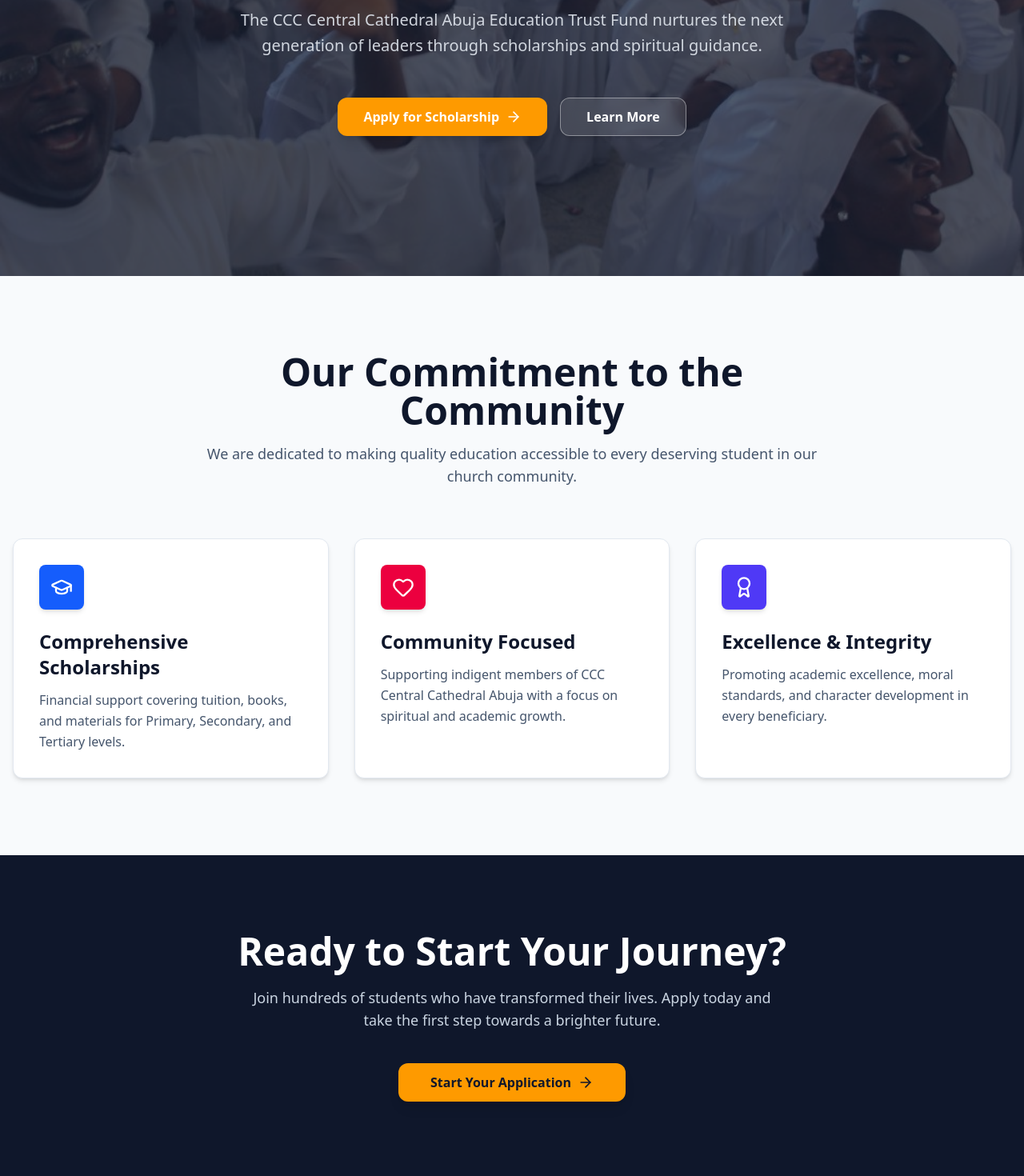
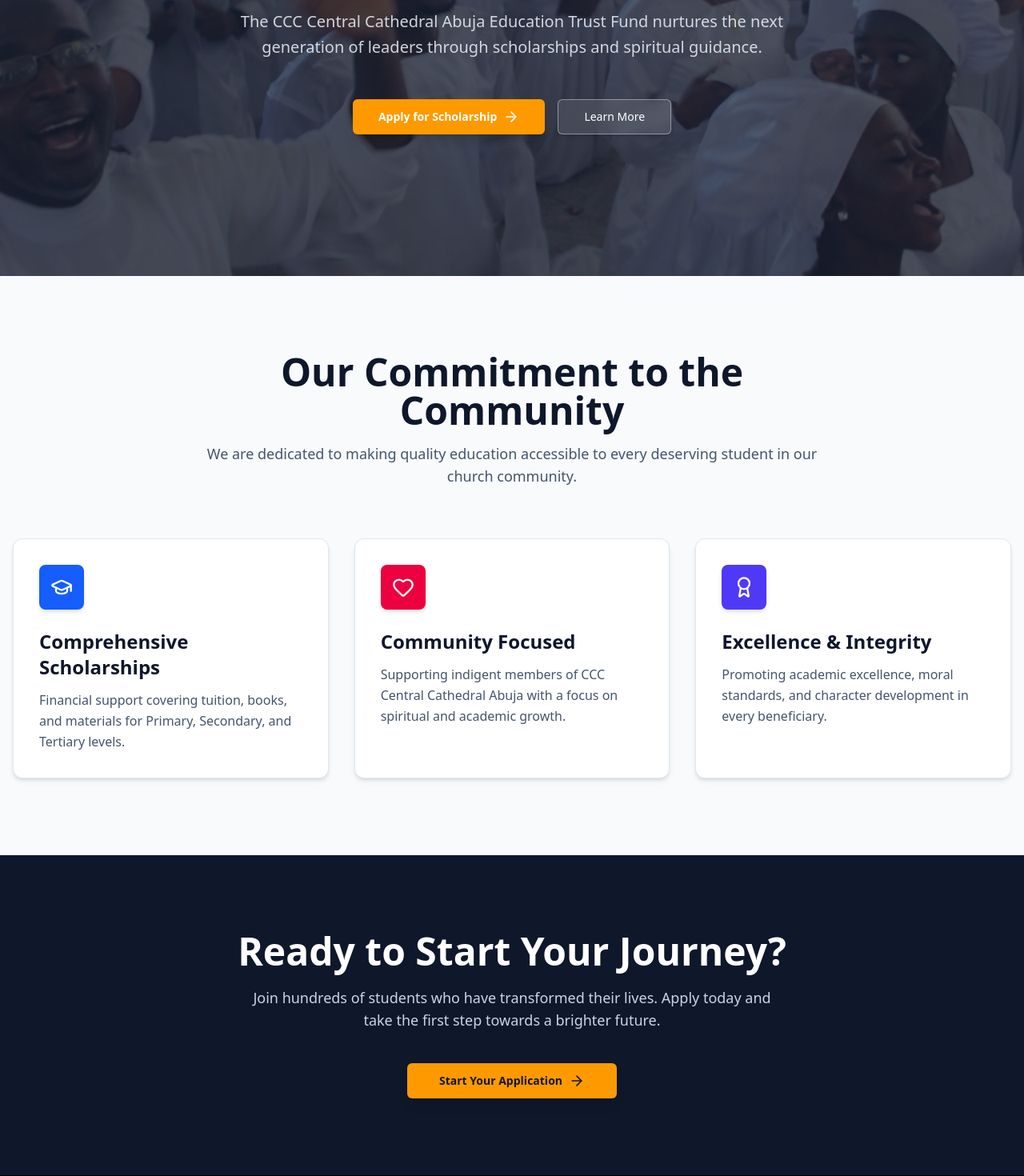
Before and after one commit to AKIN4U/Antigrav-ETF, a Next.js app: page / in a window 1280 px wide. Shown: the part 420-1890 px from the top of the page at 80% size. Built offline with nearby package versions, Linux system fonts and the light colour scheme; no server answers.

Commit message:
refactor(landing): integrate reusable Button component
Replaced hardcoded, styled <Link> elements on the homepage with the new, standardized <Button asChild> component. This centralizes button styles and improves maintainability.

```diff
--- a/src/app/page.tsx
+++ b/src/app/page.tsx
@@ -1,12 +1,13 @@
 import Image from "next/image";
 import Link from "next/link";
 import { ArrowRight, BookOpen, Award, Heart, Shield, GraduationCap, Sparkles } from "lucide-react";
+import { Button } from "@/components/ui/button";
 
 export default function Home() {
   return (
     <div className="flex flex-col min-h-screen bg-white">
       {/* ===== Hero Section ===== */}
-      <section className="relative flex min-h-175 w-full items-center justify-center text-center text-white">
+      <section className="relative flex min-h-[700px] w-full items-center justify-center text-center text-white">
         {/* Background Image with Solid Overlay */}
         <div className="absolute inset-0 z-0">
           <Image
@@ -36,19 +37,17 @@ export default function Home() {
           </p>
 
           <div className="flex flex-col sm:flex-row items-center justify-center gap-4 pt-6 w-full max-w-md">
-            <Link
-              href="/apply"
-              className="group inline-flex h-12 w-full sm:w-auto items-center justify-center rounded-xl bg-amber-500 px-8 text-base font-bold text-white shadow-lg transition-all hover:bg-amber-400 hover:shadow-xl hover:-translate-y-0.5"
-            >
+            <Button asChild size="lg" className="group w-full sm:w-auto font-bold bg-amber-500 text-white hover:bg-amber-400 shadow-lg transition-all hover:shadow-xl hover:-translate-y-0.5">
+              <Link href="/apply">
                 Apply for Scholarship
                 <ArrowRight className="ml-2 h-5 w-5 transition-transform group-hover:translate-x-1" />
               </Link>
-            <Link
-              href="/about"
-              className="inline-flex h-12 w-full sm:w-auto items-center justify-center rounded-xl border border-white/40 bg-white/10 px-8 text-base font-semibold text-white shadow-md transition-all hover:bg-white/20 hover:-translate-y-0.5 backdrop-blur-sm"
-            >
+            </Button>
+            <Button asChild variant="outline" size="lg" className="group w-full sm:w-auto border-white/40 bg-white/10 text-white shadow-md hover:bg-white/20 hover:-translate-y-0.5 backdrop-blur-sm">
+              <Link href="/about">
                 Learn More
               </Link>
+            </Button>
           </div>
         </div>
       </section>
@@ -111,13 +110,12 @@ export default function Home() {
           <p className="text-lg text-slate-300 mb-10 max-w-2xl mx-auto">
             Join hundreds of students who have transformed their lives. Apply today and take the first step towards a brighter future.
           </p>
-          <Link
-            href="/apply"
-            className="group inline-flex h-12 items-center justify-center rounded-xl bg-amber-500 px-10 text-base font-bold text-slate-900 shadow-lg transition-transform hover:scale-105"
-          >
+          <Button asChild size="lg" className="group font-bold bg-amber-500 text-slate-900 hover:bg-amber-400 shadow-lg transition-transform hover:scale-105 px-10">
+            <Link href="/apply">
               Start Your Application
               <ArrowRight className="ml-2 h-5 w-5 transition-transform group-hover:translate-x-1" />
             </Link>
+          </Button>
         </div>
       </section>
     </div>
```
Lines whose indentation alone changed are shown as unchanged.
